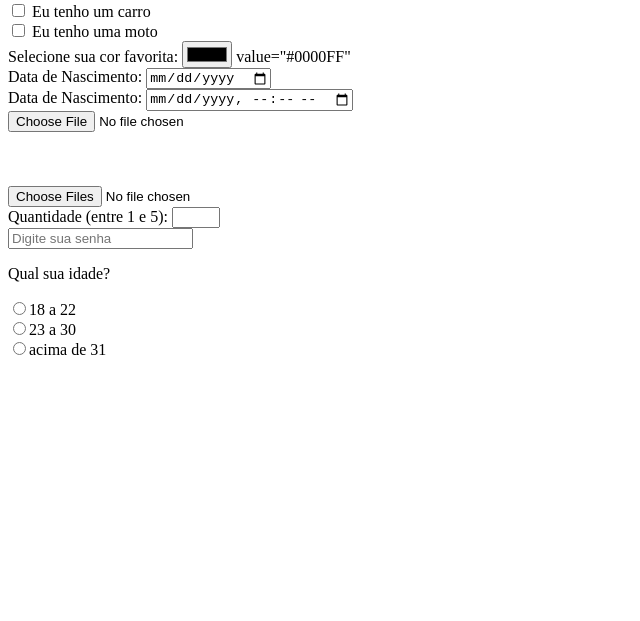
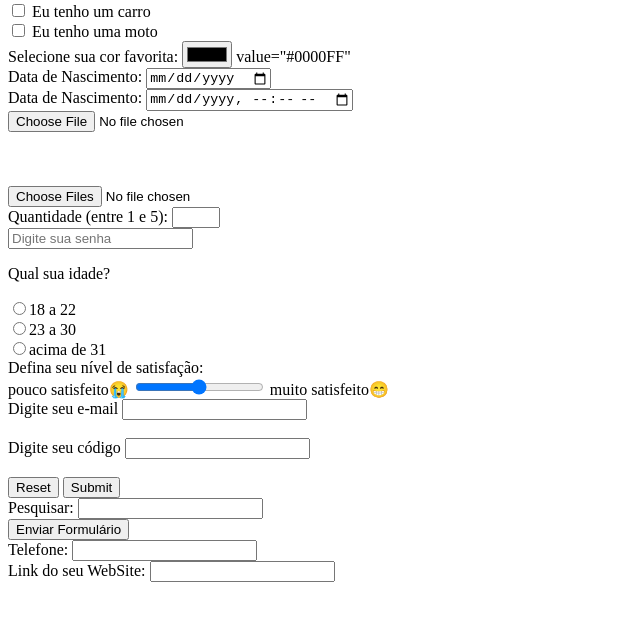
Before and after one commit to melissafava/estudos_html_css, a plain HTML site: page index.html in a window 1280 px wide. Shown: the part 141-762 px from the top of the page, without its empty margins (0-640 px from the left). Drawn offline with Linux system fonts and the light colour scheme.

Commit message:
satisfação, email com código, pesquisa, formulário, link website

```diff
--- a/index.html
+++ b/index.html
@@ -9,18 +9,19 @@
 
 <body>
     <h1>Página de Estudos</h1>
+    <!-- nome, email, enviar -->
     <form metod="get" action="envio_dados.php">
         <input type="text" name="nome" placeholder="Digite seu Nome">
         <input type="e-mail" name="email" placeholder="Digite seu e-mail">
         <input type="submit" name="enviar" placeholder="Enviar">
     </form>
 
-
+    <!-- botão clique aqui -->
     <form>
         <input type="button" value="Clique Aqui" onclick="msg()">
     </form>
 
-
+    <!-- veículo -->
     <form>
         <input type="checkbox" name="veículo1" value="bicicleta">
         Eu tenho uma bicicleta<br>
@@ -30,18 +31,18 @@
         Eu tenho uma moto
     </form>
 
-
+    <!-- cor favorita -->
     <form>
         Selecione sua cor favorita: <input type="color" name="favcolor">
         value="#0000FF"
     </form>
 
-
+    <!-- data nascimento -->
     <form>
         Data de Nascimento: <input type="date" name="nascimento">
     </form>
 
-
+    <!-- data nascimento com hora -->
     <form>
         Data de Nascimento: <input type="datetime-local" name="bdaytime">
     </form>
@@ -57,21 +58,61 @@
         <input type="file" name="arquivos" multiple>
     </form>
 
-
+    <!-- número de 1 a 5 -->
     <form>
         Quantidade (entre 1 e 5): <input type="number" name="qtd" min="1" max="5">
     </form>
 
-
+    <!-- senha -->
     <form>
         <input type="password" name="senha" placeholder="Digite sua senha">
     </form>
 
+    <!-- idade -->
     <form>
         <p>Qual sua idade?</p>
         <input type="radio" name="idade" value="18_22">18 a 22<br>
         <input type="radio" name="idade" value="23_30">23 a 30<br>
         <input type="radio" name="idade" value="mais31">acima de 31<br>
+    </form>
+
+    <!-- satisfação -->
+    <form>
+        Defina seu nível de satisfação:<br>
+        pouco satisfeito😭
+        <input type="range" name="satisfacao" min="0" max="10">
+        muito satisfeito😁
+    </form>
+
+    <!-- label= funcionar o reset -->
+    <!-- email, código, submit -->
+    <form>
+        <label for="email"> Digite seu e-mail</label>
+        <input type="email" id="email" name="email"><br><br>
+        <label for="pin">Digite seu código</label>
+        <input type="text" id="pin" maxlength="4"><br><br>
+        <input type="reset" value="Reset">
+        <input type="submit" value="Submit">
+    </form>
+
+    <!-- pesquisa -->
+    <form>
+        Pesquisar: <input type="search" name="q">
+    </form>
+
+    <!--  -->
+    <form>
+        <input type="submit" value="Enviar Formulário">
+    </form>
+
+
+    <form>
+        Telefone: <input type="tel" name="usetel">
+    </form>
+
+
+    <form>
+        Link do seu WebSite: <input type="url" name="webpage">
     </form>
 
     <script>
```
